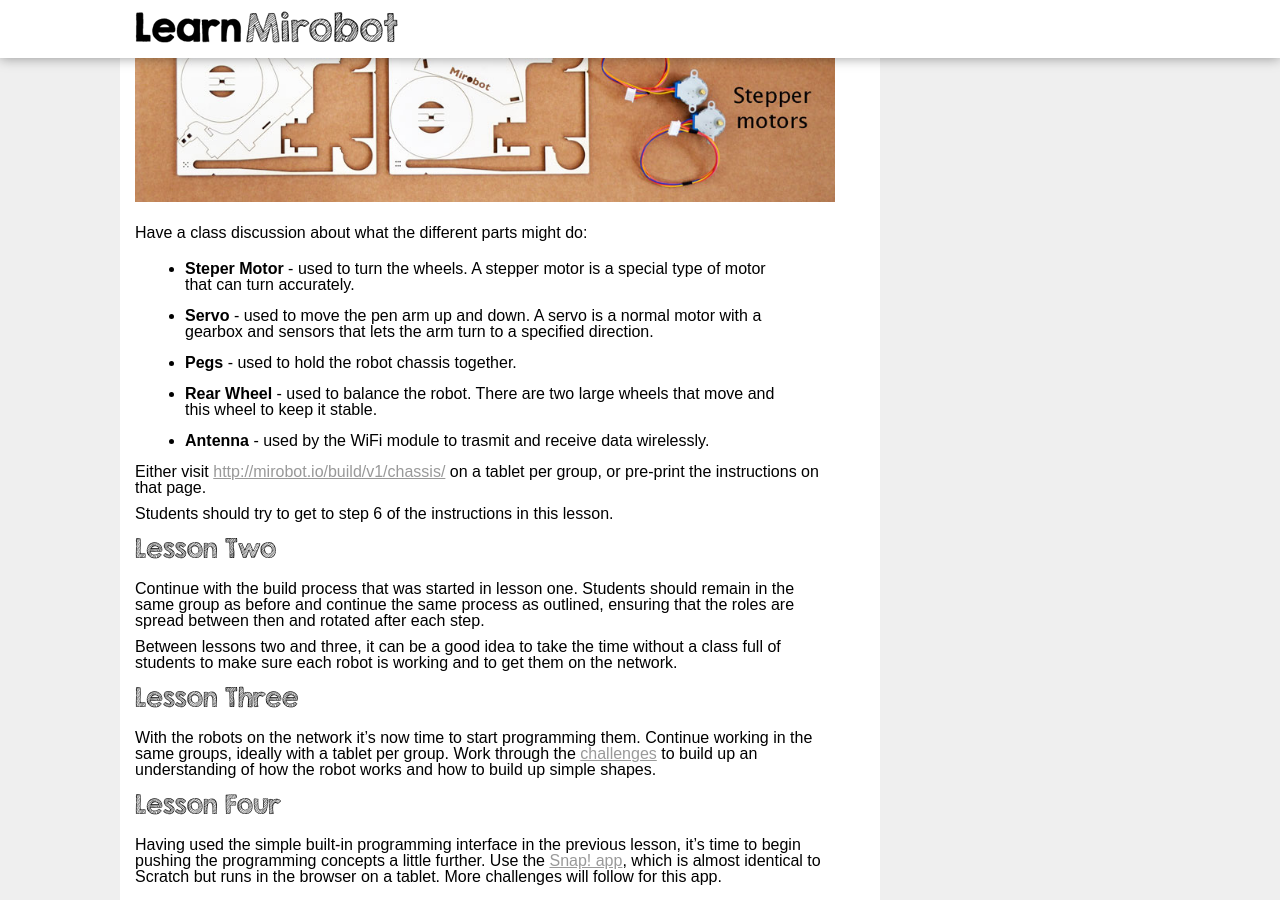
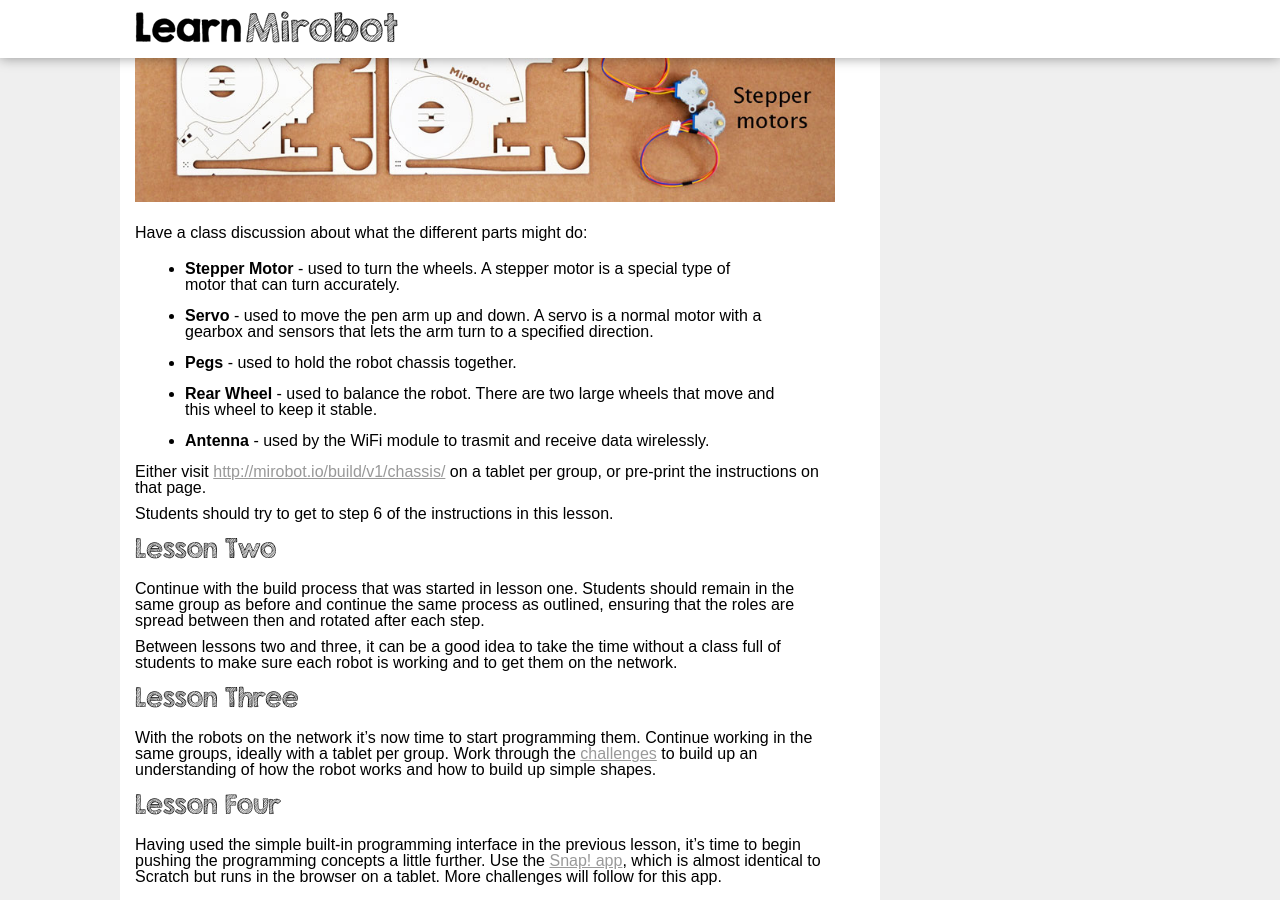
Before and after one commit to mirobot/learn.mirobot.io, a Jekyll site: the page built from _docs/building-mirobot-classroom.md, in a window 1280 px wide and 900 px high, scrolled down 1108 px. Built offline with Jekyll 4.4.1, drawn with Linux system fonts in a browser that asks for light colours.

Commit message:
Fix typos

```diff
--- a/_docs/building-mirobot-classroom.md
+++ b/_docs/building-mirobot-classroom.md
@@ -37,7 +37,7 @@ Distribute the Mirobot kits around the class and ask the students to unpack the
 
 Have a class discussion about what the different parts might do:
 
- - **Steper Motor** - used to turn the wheels. A stepper motor is a special type of motor that can turn accurately.
+ - **Stepper Motor** - used to turn the wheels. A stepper motor is a special type of motor that can turn accurately.
  - **Servo** - used to move the pen arm up and down. A servo is a normal motor with a gearbox and sensors that lets the arm turn to a specified direction.
  - **Pegs** - used to hold the robot chassis together.
  - **Rear Wheel** - used to balance the robot. There are two large wheels that move and this wheel to keep it stable.
```
Also changed, not shown: assets/docs/drawing-shapes/2.png, assets/docs/drawing-shapes/4.png, assets/docs/drawing-shapes/6.png.
